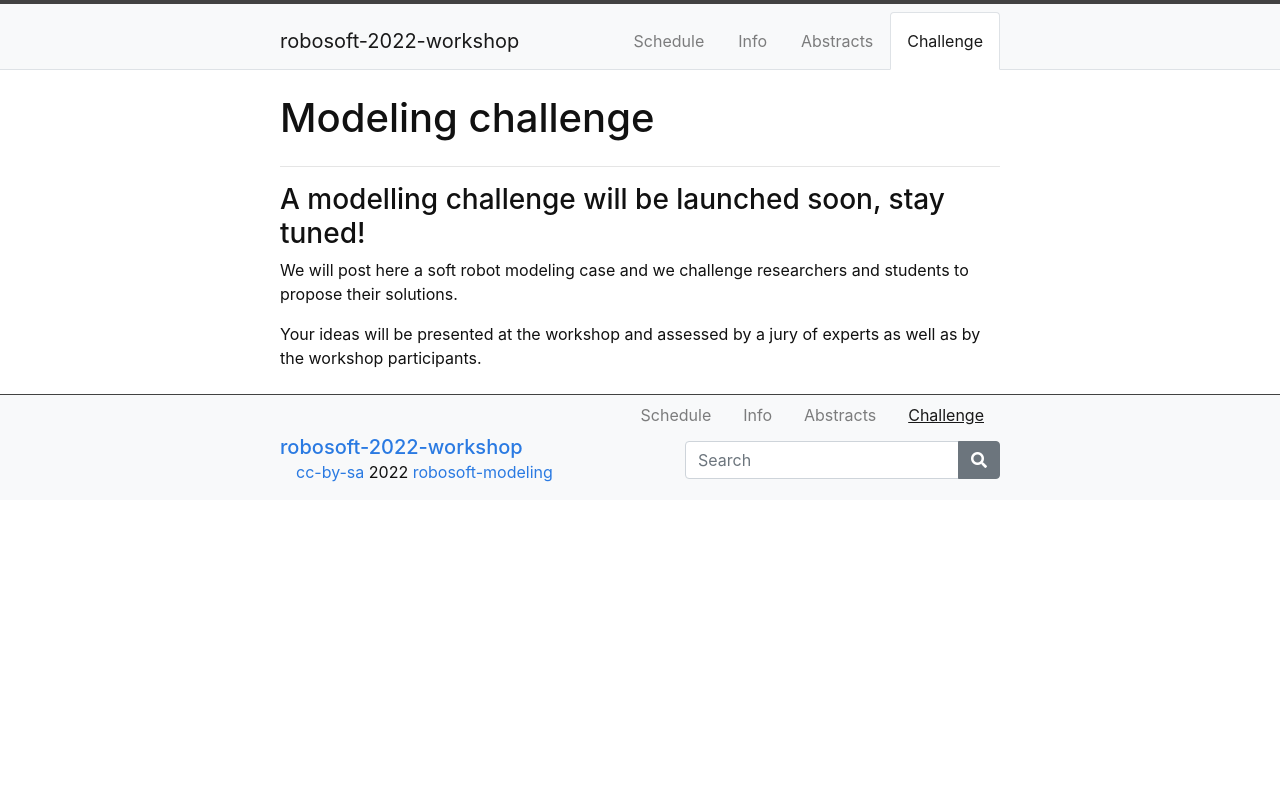
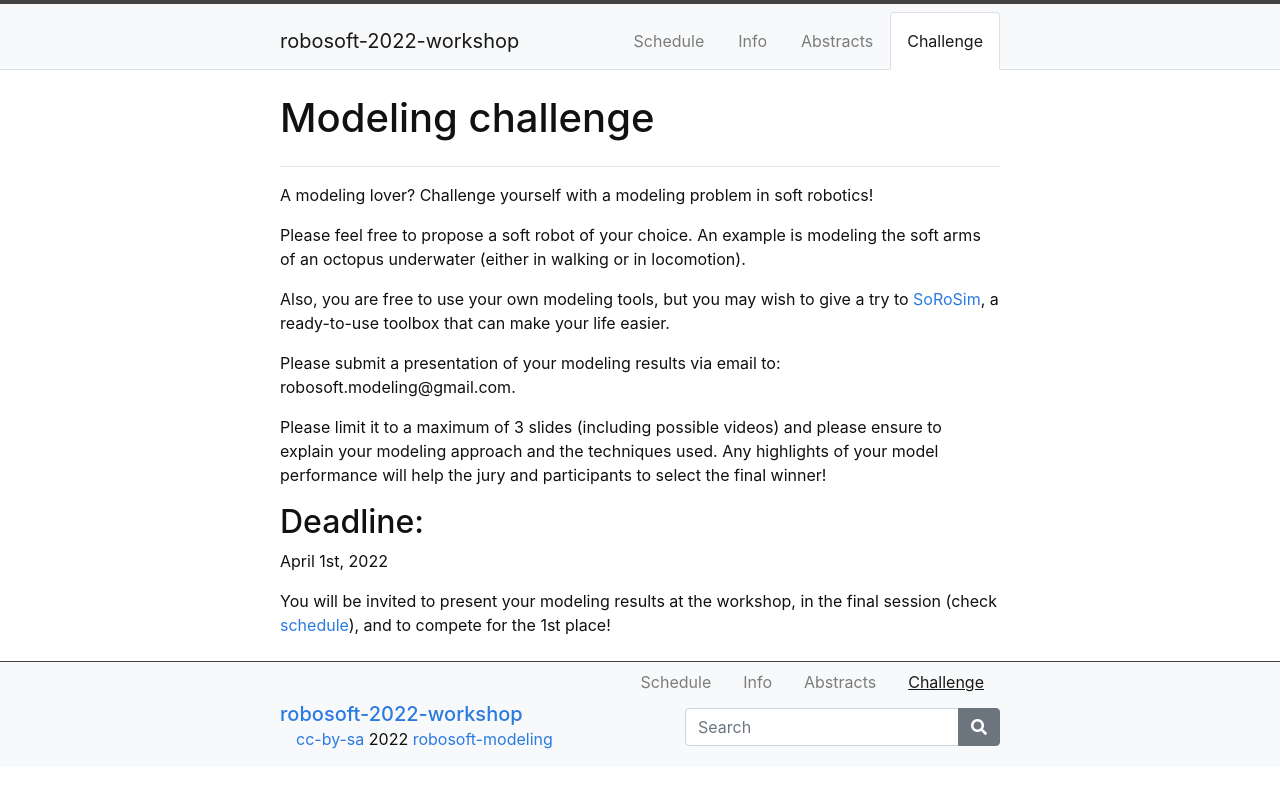
Before and after one commit to robosoft-modeling/robosoft-2022-workshop, a Jekyll site: the page built from content/4-challenge.md, in a window 1280 px wide. Shown: the top 788 px of the page. Built offline with Jekyll 4.4.1, drawn with Linux system fonts in a browser that asks for light colours.

Commit message:
Update 4-challenge.md

```diff
--- a/content/4-challenge.md
+++ b/content/4-challenge.md
@@ -5,7 +5,17 @@ nav: Challenge
 description: >
 ---
 
-### A modelling challenge will be launched soon, stay tuned!
-We will post here a soft robot modeling case and we challenge researchers and students to propose their solutions.
+A modeling lover? Challenge yourself with a modeling problem in soft robotics!
 
-Your ideas will be presented at the workshop and assessed by a jury of experts as well as by the workshop participants.
+Please feel free to propose a soft robot of your choice. An example is modeling the soft arms of an octopus underwater (either in walking or in locomotion).
+
+Also, you are free to use your own modeling tools, but you may wish to give a try to [SoRoSim](https://github.com/Ikhlas-Ben-Hmida/SoRoSim), a ready-to-use toolbox that can make your life easier.
+
+Please submit a presentation of your modeling results via email to: robosoft.modeling@gmail.com.
+
+Please limit it to a maximum of 3 slides (including possible videos) and please ensure to explain your modeling approach and the techniques used. Any highlights of your model performance will help the jury and participants to select the final winner!
+
+## Deadline:
+April 1st, 2022
+
+You will be invited to present your modeling results at the workshop, in the final session (check [schedule](https://robosoft-modeling.github.io/robosoft-2022-workshop/content/1-schedule.html)), and to compete for the 1st place!
```
